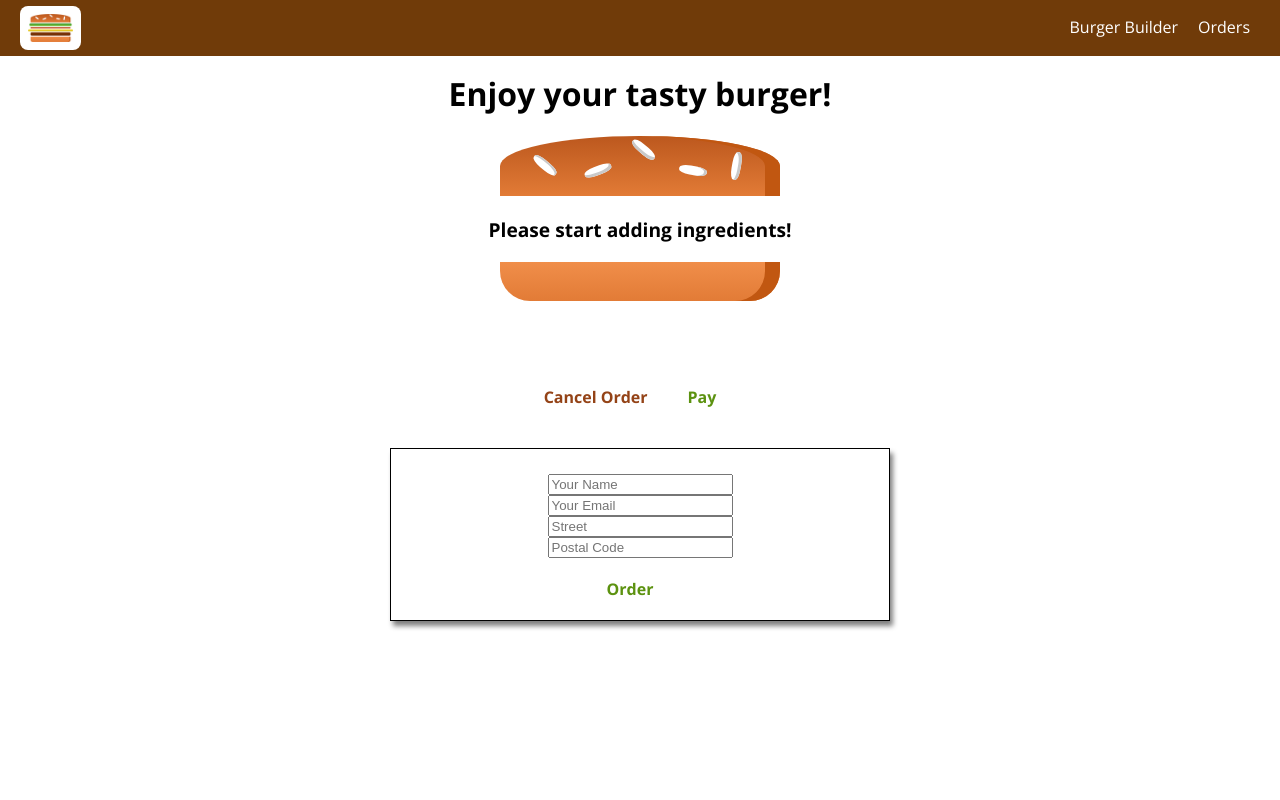
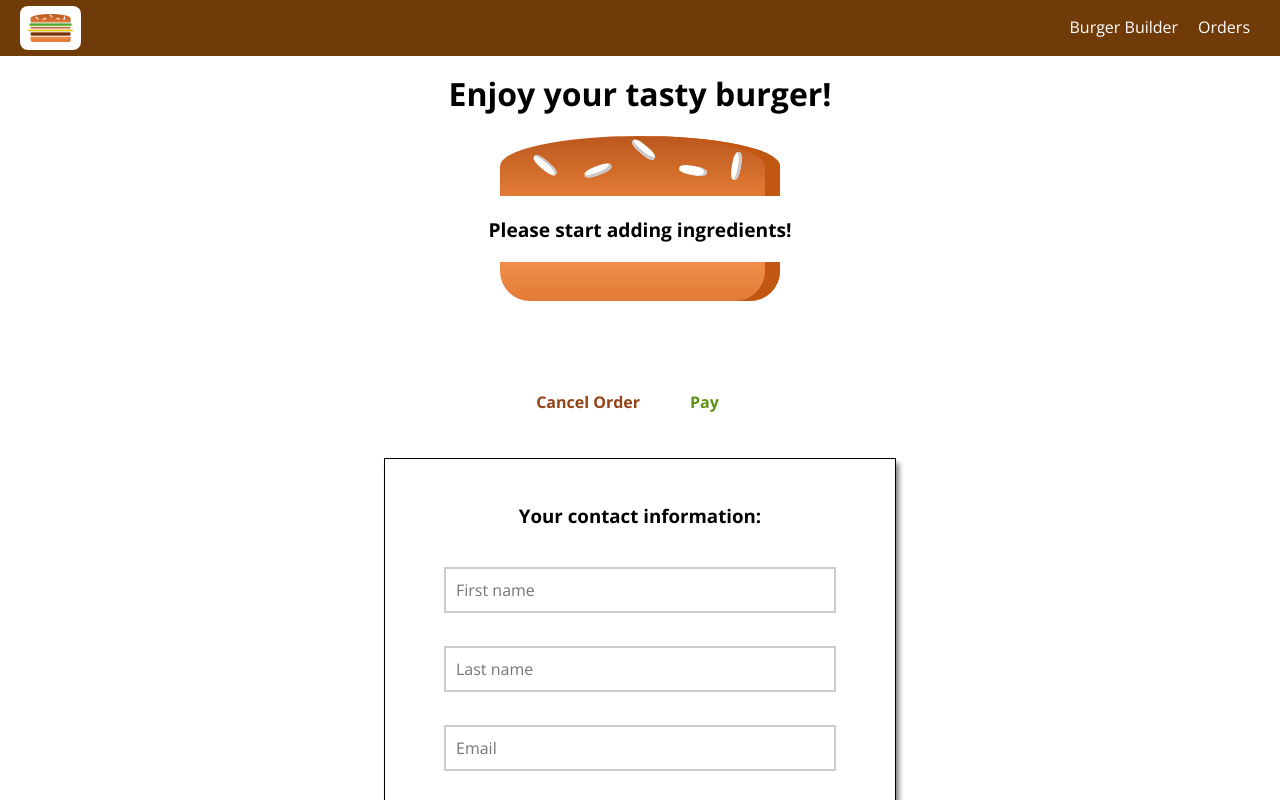
Before and after one commit to Eemelinen/MyBurgerBuilder, a React (Create React App) app: page /checkout in a window 1280 px wide. Both pictures are taken after a click on the button "Pay". Shown: the top 800 px of the page. Built offline with nearby package versions, Linux system fonts and the light colour scheme.

Commit message:
Validation added

```diff
--- a/src/components/layout/UI/Button/Button.js
+++ b/src/components/layout/UI/Button/Button.js
@@ -5,7 +5,8 @@ const button = ( props ) => (
 
         <button
             onClick={props.clicked}
-            className={[classes.Button, classes[props.btnType]].join(' ')}>
+            className={[classes.Button, classes[props.btnType]].join(' ')}
+            disabled={props.disabled}>
             {props.children}
         </button>
 );
--- a/src/components/layout/UI/Button/Button.module.css
+++ b/src/components/layout/UI/Button/Button.module.css
@@ -6,7 +6,7 @@
     cursor: pointer;
     font: inherit;
     padding: 10px;
-    margin: 10px;
+    margin: 15px;
     font-weight: bold;
 }
 
@@ -22,3 +22,8 @@
 .Danger {
     color: #944317;
 }
+
+.Button:disabled {
+    color: #ccc;
+    cursor: not-allowed;
+}
--- /dev/null
+++ b/src/components/layout/UI/Form/Input/Input.js
@@ -0,0 +1,62 @@
+import React from 'react';
+import classes from './Input.module.css';
+
+const input = (props) => {
+
+    let inputElement = null;
+    const inputClasses = [classes.InputElement]
+
+    if(props.invalid && props.validation && props.touched) {
+        inputClasses.push(classes.Invalid)
+    }
+
+        switch(props.inputtype) {
+
+            case 'text':
+                inputElement = <input {...props}
+                className={inputClasses.join(' ')}
+                value={props.value}
+                onChange={props.changed}
+                type={props.type}
+                />
+                break;
+
+            case 'textarea':
+                inputElement = <textarea {...props}
+                className={inputClasses.join(' ')}
+                value={props.value}
+                onChange={props.changed}
+                />
+                break;
+
+            case 'select':
+                inputElement = <select {...props}
+                className={inputClasses.join(' ')}
+                name='deliveryMethod'
+                value={props.value}
+                onChange={props.changed}
+                >
+                    {props.elementconfig.options.map(option => (
+                        <option key={option.value} value={option.value}>{option.displayValue} </option>
+                    ))}
+                </select>
+                break;
+
+            default:
+                inputElement = <input {...props}
+                className={inputClasses.join(' ')}
+                value={props.value}
+                onChange={props.changed}
+                type={props.type}
+                />
+        }
+
+        return(
+            <div className={classes.Input}>
+                <label className={classes.Label}></label>
+                {inputElement}
+            </div>
+        )
+}
+
+export default input;
--- /dev/null
+++ b/src/components/layout/UI/Form/Input/Input.module.css
@@ -0,0 +1,42 @@
+.Input {
+    width: 100%;
+    padding: 10px;
+    box-sizing: border-box;
+    margin-bottom: 3px;
+}
+
+.Label {
+    display: block;
+    font-weight: bold;
+    margin-bottom: 10px;
+}
+
+.InputElement {
+
+    width: 80%;
+    padding: 10px;
+    box-sizing: border-box;
+    margin: auto;
+    outline: none;
+    border: 2px solid #ccc;
+    background-color: white;
+    font: inherit;
+}
+
+.InputElement:focus {
+    outline: none;
+    background-color: rgb(236, 201, 124);
+    border: 1px solid rgb(247, 163, 163);
+
+}
+
+.Invalid {
+    border: 1px solid red;
+    background-color: rgb(231, 146, 137);
+}
+
+@media (max-width: 1024px) {
+    .InputElement {
+        width: 95%;
+    }
+}
--- a/src/containers/BurgerBuilder/BurgerBuilder.js
+++ b/src/containers/BurgerBuilder/BurgerBuilder.js
@@ -23,7 +23,7 @@ class BurgerBuilder extends Component {
 
         ingredients: null,
         totalPrice: 5,
-        purchaseable: false,
+        purchaseable: true,
         purchaseModal: false,
         error: false,
     }
@@ -31,8 +31,8 @@ class BurgerBuilder extends Component {
     fetchIngredientData = () => { axios.get('https://burgerbuilder-7d0bf.firebaseio.com/ingredients.json')
         .then(response => {
             this.setState({ingredients: response.data});
-            console.log(response)
-            console.log(this.state.ingredients)
+            // console.log(response)
+            // console.log(this.state.ingredients)
 
         })
         .catch(error => {
--- a/src/containers/Checkout/Checkout.js
+++ b/src/containers/Checkout/Checkout.js
@@ -31,7 +31,7 @@ class Checkout extends Component {
             ingredients: ingredients,
             price: price
         })
-        console.log(ingredients)
+        // console.log(ingredients)
     }
 
     cancelClickedHandler = () => {
--- a/src/containers/Checkout/ContactForm/ContactForm.js
+++ b/src/containers/Checkout/ContactForm/ContactForm.js
@@ -3,47 +3,176 @@ import axios from '../../../axios-orders';
 import Button from '../../../components/layout/UI/Button/Button';
 import classes from './ContactForm.module.css';
 import Spinner from '../../../components/layout/UI/Spinner/Spinner';
+import Input from '../../../components/layout/UI/Form/Input/Input';
 
 class ContactForm extends Component {
 
     state = {
-        // customer: {
-            name: '',
-            email: '',
-
-            street: '',
-            postal: '',
-        // },
+        orderConfig: {
+            firstname: {
+                elementType: 'input',
+                elementConfig: {
+                    type: 'text',
+                    name: 'firstname',
+                    placeholder: 'First name'
+                },
+                value: '',
+                validation: {
+                    required: true,
+                    minLength: 1,
+                    maxLength: 10
+                },
+                valid: false,
+                touched: false,
+            },
+            lastname: {
+                elementType: 'input',
+                elementConfig: {
+                    type: 'text',
+                    name: 'lastname',
+                    placeholder: 'Last name'
+                },
+                value: '',
+                validation: {
+                    required: true,
+                    minLength: 1,
+                    maxLength: 10
+                },
+                valid: false,
+                touched: false,
+            },
+            email: {
+                elementType: 'input',
+                elementConfig: {
+                    type: 'email',
+                    name: 'email',
+                    placeholder: 'Email'
+                },
+                value: '',
+                validation: {
+                    required: true,
+                },
+                valid: false,
+                touched: false,
+            },
+            street: {
+                elementType: 'input',
+                elementConfig: {
+                    type: 'text',
+                    name: 'street',
+                    placeholder: 'Street'
+                },
+                value: '',
+                validation: {
+                    required: true,
+                    minLength: 2,
+                    maxLength: 15
+                },
+                valid: false,
+                touched: false,
+            },
+            postal: {
+                elementType: 'input',
+                elementConfig: {
+                    type: 'text',
+                    name: 'postal',
+                    placeholder: 'Postal'
+                },
+                value: '',
+                validation: {
+                    required: true,
+                    minLength: 2,
+                    maxLength: 8,
+                },
+                valid: false,
+                touched: false,
+            },
+            delivery: {
+                elementType: 'select',
+                elementConfig: {
+                    options: [
+                        {value: 'fast', displayValue: 'Fast'},
+                        {value: 'normal', displayValue: 'Normal'}
+                    ]
+                },
+                validation: {
+                    required: true,
+                    minLength: 1,
+                    maxLength: 20,
+                },
+                value: 'fast',
+                valid: 'true',
+                touched: 'true',
+            },
+        },
+        formValidation: false,
         loading: false,
+        inputs: [],
     }
 
-    inputChangeHandler = (e) => {
-        e.preventDefault();
+    inputChangedHandler = (event, inputIdentifier) => {
+        event.preventDefault();
+
+        // Not a deep clone. Objects inside orderConfig are still linked to state.
+        const orderConfigClone = {
+            ...this.state.orderConfig
+        }
+
+        // Deep clone of each object inside input element (But not elementConfig).
+        const updatedInput = {
+            ...orderConfigClone[inputIdentifier]
+        }
+
+        updatedInput.value = event.target.value;
+
+        updatedInput.valid = this.validationCheck(updatedInput.value, updatedInput.validation);
+        updatedInput.touched = true;
+
+        let formIsValid = true;
+
+        for(let inputIdentifier in orderConfigClone) {
+            formIsValid = orderConfigClone[inputIdentifier].valid && formIsValid;
+        }
+
+        orderConfigClone[inputIdentifier] = updatedInput;
 
         this.setState({
-            // customer: {
-                [e.target.name]: e.target.value
-            // }
+            orderConfig: orderConfigClone, formValidation: formIsValid
         })
+    }
+
+    validationCheck = (value, rules) => {
+        let isValid = true;
+
+        if(rules.required) {
+            isValid = value.trim('') !== '' && isValid
+        }
+
+        if(rules.minLength) {
+            isValid = value.length >= rules.minLength && isValid
+        }
+
+        if(rules.maxLength) {
+            isValid = value.length <= rules.maxLength && isValid
+        }
+
+        return isValid;
     }
 
     formSubmitHandler = (e) => {
         e.preventDefault();
-        console.log('Submit clicked')
 
         this.setState({ loading: true });
 
         const order = {
+            price: Number.parseFloat(this.props.price).toFixed(2),
             ingredients: this.props.ingredients,
-            price: this.props.price,
-            // customer: {
-                name: this.state.name,
-                email: this.state.email,
+            DeliveryDetails: {},
+        };
 
-                street: this.state.street,
-                postal: this.state.postal,
-            // },
-        };
+        for (let valueName in this.state.orderConfig) {
+            order.DeliveryDetails[valueName] = this.state.orderConfig[valueName].value
+        }
 
         // Order gets sent to the firebase. Response (or error) gets logged to console.
         axios.post('/orders.json', order)
@@ -64,14 +193,38 @@ class ContactForm extends Component {
 
     render() {
 
+        let inputArray = [];
+
+        for(let inputKey in this.state.orderConfig) {
+            inputArray.push({
+                id: inputKey,
+                ...this.state.orderConfig[inputKey],
+            })
+        }
+
         let contactForm = (
             <div>
-                <form className={classes.ContactForm}>
-                    <input value={this.state.name} onChange={this.inputChangeHandler} className={classes.Input} type='text' name='name' placeholder='Your Name' />
-                    <input value={this.state.email} onChange={this.inputChangeHandler} className={classes.Input} type='email' name='email' placeholder='Your Email' />
-                    <input value={this.state.street} onChange={this.inputChangeHandler} className={classes.Input} type='text' name='street' placeholder='Street' />
-                    <input value={this.state.postal} onChange={this.inputChangeHandler} className={classes.Input} type='text' name='postal' placeholder='Postal Code' />
-                    <Button clicked={this.formSubmitHandler} btnType='Success'>Order</Button>
+                <form className={classes.ContactForm} onSubmit={this.formSubmitHandler}>
+                    <h3>Your contact information:</h3>
+
+                    {inputArray.map(element => {
+                        return (
+                        <Input
+                            key={element.id}
+                            type={element.elementConfig.type}
+                            value={element.value}
+                            inputtype={element.elementType}
+                            name={element.elementConfig.name}
+                            placeholder={element.elementConfig.placeholder}
+                            elementconfig={element.elementConfig}
+                            changed={(event) => this.inputChangedHandler(event, element.id)}
+                            validation={element.validation}
+                            invalid={toString(!element.valid)}
+                            touched={element.touched && !element.valid}
+                            />
+                        )
+                    })}
+                    <Button btnType='Success' disabled={!this.state.formValidation}>Order</Button>
                 </form>
             </div>
         );
--- a/src/containers/Checkout/ContactForm/ContactForm.module.css
+++ b/src/containers/Checkout/ContactForm/ContactForm.module.css
@@ -1,20 +1,15 @@
 .ContactForm {
     margin: 20px auto;
-    width: 80%;
-    text-align: center;
     border: 1px solid black;
     box-shadow: 3px 5px 5px grey;
     padding-top: 25px;
+    text-align: center;
     box-sizing: border-box;
+    width: 40%;
 }
 
-.Input {
-    display: block;
-    margin: auto;
-}
-
-@media (min-width: 600px) {
+@media (max-width: 768px) {
     .ContactForm {
-        width: 500px;
+        width: 80%;
     }
 }
--- a/src/containers/Orders/Order/Order.module.css
+++ b/src/containers/Orders/Order/Order.module.css
@@ -5,6 +5,7 @@
     border: 1px solid black;
     box-shadow: 3px 5px 5px grey;
     display: flex;
+    box-sizing: border-box;
 }
 
 .Data {
```
